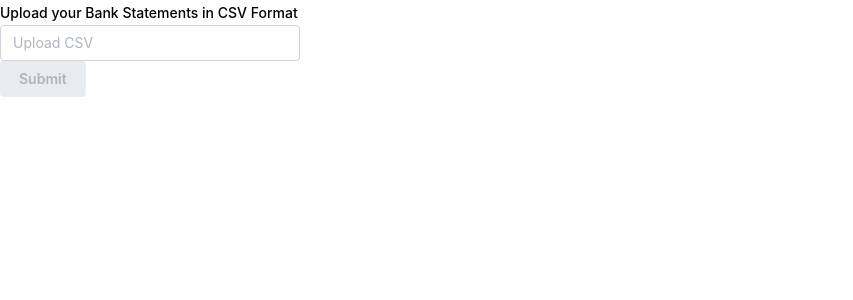
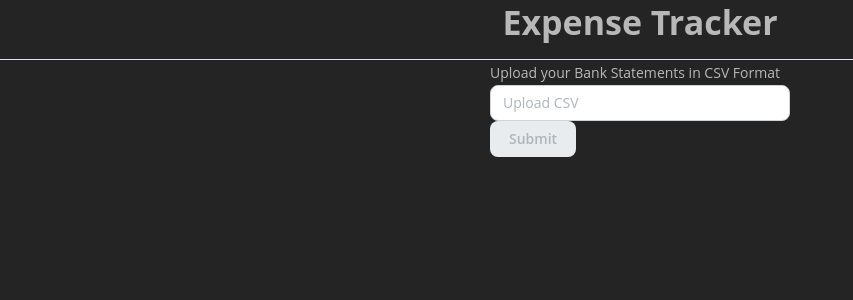
Before and after one commit to kevrozario/expense-tracker, a React (Vite) app: page / in a window 1280 px wide. Shown: the top 300 px of the page, without its empty margins (0-853 px from the left). Built offline with nearby package versions, Linux system fonts and the light colour scheme.

Commit message:
added a simple layout for the upload page

```diff
--- a/src/pages/UploadPage.tsx
+++ b/src/pages/UploadPage.tsx
@@ -1,8 +1,31 @@
 import { UploadCSV } from '../components/UploadCSV';
-import { useNavigate } from 'react-router-dom';
+import { AppShell, Center, Title } from "@mantine/core"
+import { useMantineTheme } from '@mantine/core';
 
 export function UploadPage() {
+  const theme = useMantineTheme();
   return (
-    <UploadCSV />
+      <AppShell
+      header={{height: 60}}
+      >
+        <AppShell.Header style={{
+          background: theme.colors.dark[7],
+          color: theme.colors.dark[1]
+        }}>
+            <Center>
+                <Title order={1}>Expense Tracker</Title>
+            </Center>
+        </AppShell.Header>
+
+        <AppShell.Main style={{
+          backgroundColor: theme.colors.dark[7],
+          color: theme.colors.dark[1]
+        }}>
+          <Center>
+            <UploadCSV />
+          </Center>
+        </AppShell.Main>
+
+      </AppShell>
   );
 }
--- a/src/theme.ts
+++ b/src/theme.ts
@@ -2,4 +2,7 @@ import { createTheme } from '@mantine/core';
 
 export const theme = createTheme({
   /** Put your mantine theme override here */
+  fontFamily: 'Open Sans',
+  defaultRadius: 'md',
+
 });
```
